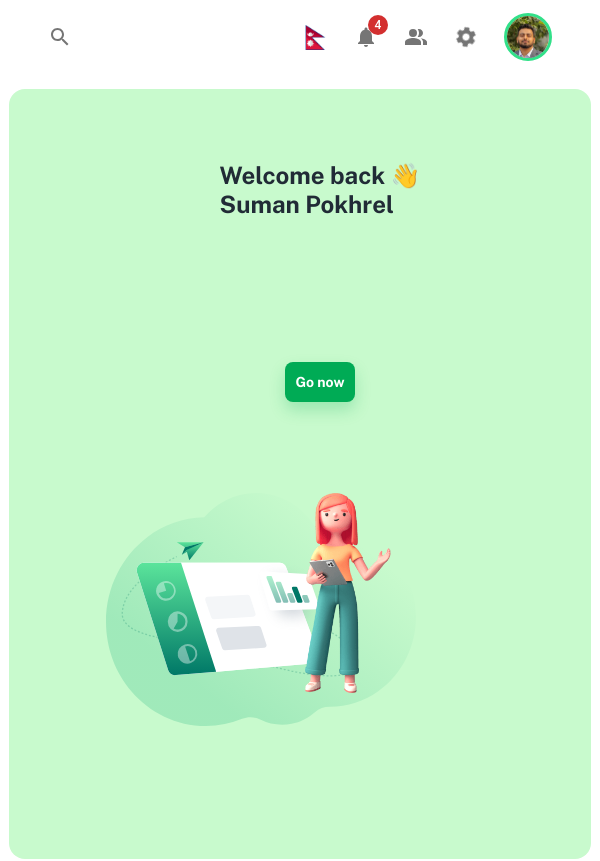
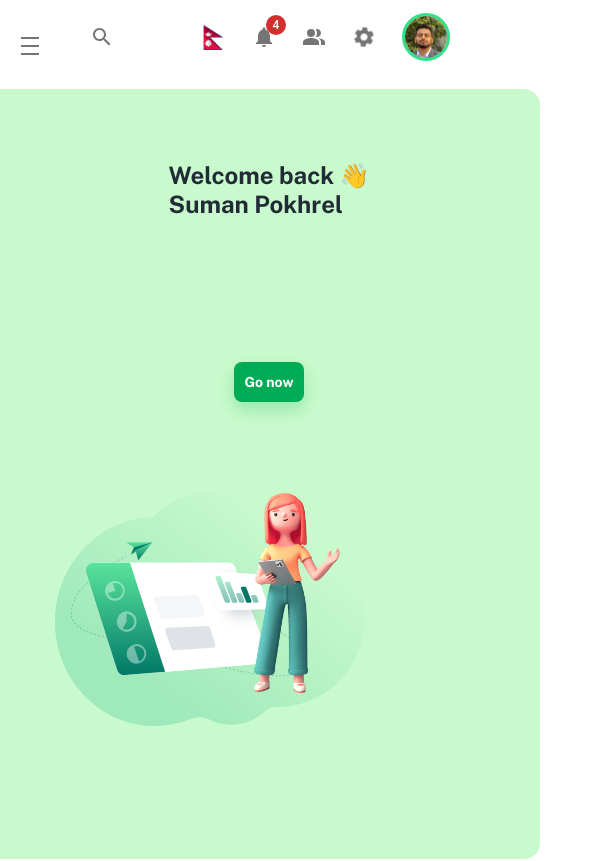
Before and after one commit to Suman196pokhrel/dashApp_FE, a React (Create React App) app: page /dashboard/app in a window 600 px wide. Shown: the top 861 px of the page. Built offline with nearby package versions, Linux system fonts and the light colour scheme; sample sign-in values are in the browser's storage.

Commit message:
added mui drawer to provide sidebar on small screens on button click

```diff
--- a/src/components/sidebar/Sidebar.jsx
+++ b/src/components/sidebar/Sidebar.jsx
@@ -13,23 +13,9 @@
 
 const Sidebar = () => {
 
-    // const [isDrawerOpen, setIsDrawerOpen] = useState(true)
-    // const [currentWidth, setCurrentWidth] = useState(0)
-    // const sidebarRef = useRef(null)
+
     const { pathname } = useLocation()
     const [currentPath, setCurrentPath] = useState(pathname.substring(pathname.lastIndexOf('/') + 1))
-    // const sidebarWidth = isDrawerOpen ? `320px` : '80px'; // Change 80 to your desired width for each nav item
-
-
-    // const handleDrawerOpen = () => {
-    //     console.log("Open clicked")
-    //     setIsDrawerOpen(true)
-    // }
-
-    // const handleDrawerClose = () => {
-    //     console.log("Close clicked")
-    //     setIsDrawerOpen(false)
-    // }
 
     useEffect(() => {
 
@@ -37,20 +23,7 @@
 
 
     return (
-        <div className='sidebar' >
-
-            {/* <div className="drawerControl">
-                {isDrawerOpen ? (
-                    <IconButton onClick={handleDrawerClose}>
-                        <KeyboardArrowLeftIcon />
-                    </IconButton>
-                ) : (
-                    <IconButton onClick={handleDrawerOpen}>
-                        <KeyboardArrowRightIcon />
-                    </IconButton>
-                )}
-
-            </div> */}
+        <div className={`sidebar`} >
 
             <div className="logoContainer">
                 <img src="/favicon/android-chrome-192x192.png" alt="brang logo" />
--- a/src/components/sidebar/sidebar.scss
+++ b/src/components/sidebar/sidebar.scss
@@ -8,6 +8,10 @@
   width: 300px;
 
   border-right: 1px solid rgb(215, 215, 215);
+
+  .controlButton {
+    display: none;
+  }
 
   .logoContainer {
     // background-color: blue;
@@ -114,10 +118,18 @@
   }
 }
 
+.sidebarOpen {
+  background-color: red;
+}
+
+@media screen and (min-width: 0px) and (max-width: 600px) {
+}
+
 @media screen and (min-width: ($sm)) and (max-width: ($lg)) {
   .sidebar {
     // background-color: red;
-    width: 100px;
+    width: 90px;
+    // border-right: none;
 
     .adminTab {
       // display: none;
--- a/src/components/topBar/TopBar.jsx
+++ b/src/components/topBar/TopBar.jsx
@@ -15,6 +15,7 @@
 import { Modal } from 'antd'
 import SearchIcon from '@mui/icons-material/Search';
 import InputBase from '@mui/material/InputBase';
+import DensityMediumIcon from '@mui/icons-material/DensityMedium';
 
 
 
@@ -105,12 +106,14 @@
 
 
 
-const TopBar = () => {
+const TopBar = ({ handleDrawer }) => {
     const [isSearchModalOpen, setIsSearchModalOpen] = useState(false)
     const [isLoading, setIsLoading] = useState(false)
     const [anchorEl, setAnchorEl] = useState(null)
     const navigate = useNavigate()
     const open = Boolean(anchorEl)
+
+
     const handleClick = (event) => {
         setAnchorEl(event.currentTarget);
     };
@@ -137,6 +140,13 @@
 
     return (
         <div className='topbar'>
+
+            <div className="drawerControl">
+                <IconButton onClick={handleDrawer}>
+                    <DensityMediumIcon />
+                </IconButton>
+            </div>
+
             <div className="search">
                 <IconButton onClick={showModal}>
                     <SearchOutlined />
--- a/src/components/topBar/topbar.scss
+++ b/src/components/topBar/topbar.scss
@@ -1,3 +1,5 @@
+@import "../../styles/variables.scss";
+
 .topbar {
   position: sticky;
   top: 0;
@@ -12,6 +14,13 @@
   align-items: center;
   justify-content: space-between;
   background-color: rgba(255, 255, 255, 0.833);
+
+  .drawerControl {
+    position: absolute;
+    top: 35%;
+    right: 90%;
+    display: none;
+  }
 
   .search {
   }
@@ -48,3 +57,16 @@
     transform: rotate(360deg);
   }
 }
+
+@media screen and (min-width: 0px) and (max-width: 600px) {
+  .topbar {
+    // background-color: red;
+    .drawerControl {
+      display: inline;
+    }
+  }
+
+  .search {
+    margin-left: 10%;
+  }
+}
--- a/src/layouts/DashboardLayout.js
+++ b/src/layouts/DashboardLayout.js
@@ -3,13 +3,15 @@
 import { Outlet } from "react-router-dom";
 import Sidebar from "../components/sidebar/Sidebar";
 import TopBar from "../components/topBar/TopBar";
-import { Link, useLocation } from 'react-router-dom'
-import { motion } from "framer-motion"
-import { smoothComeUp, smoothComeDown, smoothFromRight } from '../utils/framerAnimations'
+import { useLocation } from 'react-router-dom'
 import Oops from "../components/Opps/Opps"
+import { useState } from "react";
+import { Drawer } from "@mui/material";
+
+
 
 const DashLayout = () => {
-
+  const [isDrawerOpen, setIsDrawerOpen] = useState(false)
   let { pathname } = useLocation()
   const pathname1 = pathname.substring(pathname.indexOf('/'))
   pathname = pathname.substring(pathname.lastIndexOf('/') + 1)
@@ -17,6 +19,12 @@
   console.log(pathname1)
 
 
+  const handleDrawer = () => {
+    // console.log("Clicked")
+    setIsDrawerOpen(!isDrawerOpen)
+    // const sidebar = document.getElementById("sidebarOpen");
+    // sidebar.style.display = sidebar.style.display === 'block' ? 'none' : 'block'
+  }
 
 
 
@@ -24,8 +32,12 @@
     <div className="dashboardLayout"  >
       <Sidebar />
 
+      <Drawer anchor="left" open={isDrawerOpen} onClose={handleDrawer}>
+        <Sidebar />
+      </Drawer>
+
       <div className="children">
-        <TopBar />
+        <TopBar handleDrawer={handleDrawer} />
         <div className="dashApps" >
           {pathname1 === '/dashboard' ? (
             <Oops />
--- a/src/styles/dashboardLayout.scss
+++ b/src/styles/dashboardLayout.scss
@@ -4,11 +4,12 @@
   width: 100vw;
   display: flex;
   justify-content: space-between;
-  position: relative;
+  // position: relative;
   // background-color: rgba(0, 128, 0, 0.337);
 
   .sidebar {
     // background-color: rgba(255, 0, 0, 0.24);
+
     overflow: hidden;
     position: sticky;
     z-index: 1000;
@@ -22,7 +23,7 @@
   }
 
   .children {
-    width: 90%;
+    width: 100%;
     height: 100%;
     position: relative;
     // background-color: rgba(0, 0, 255, 0.396);
@@ -54,3 +55,14 @@
     }
   }
 }
+
+@media screen and (min-width: 600px) and (max-width: 1199px) {
+  .dashboardLayout {
+    .children {
+      // background-color: red;
+      width: 83%;
+      .dashApps {
+      }
+    }
+  }
+}
```
